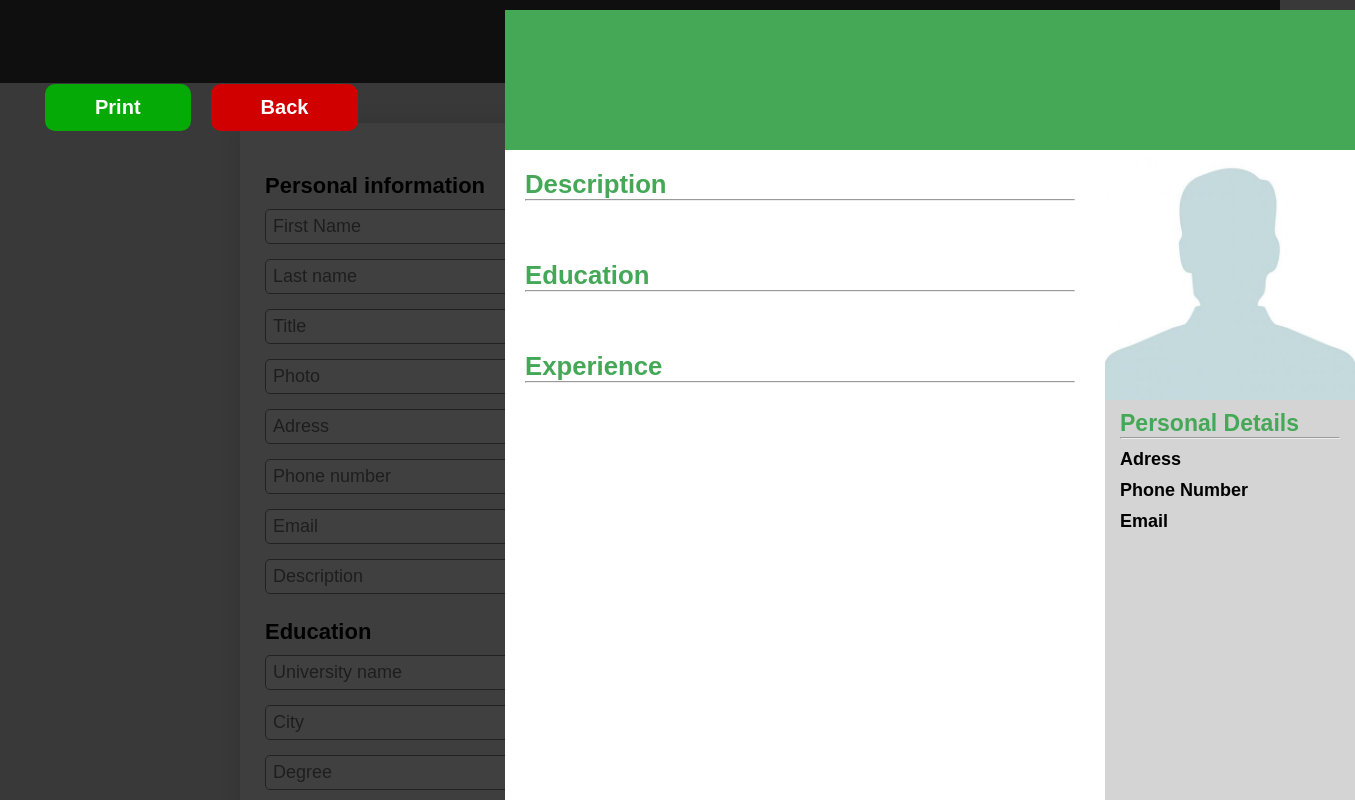
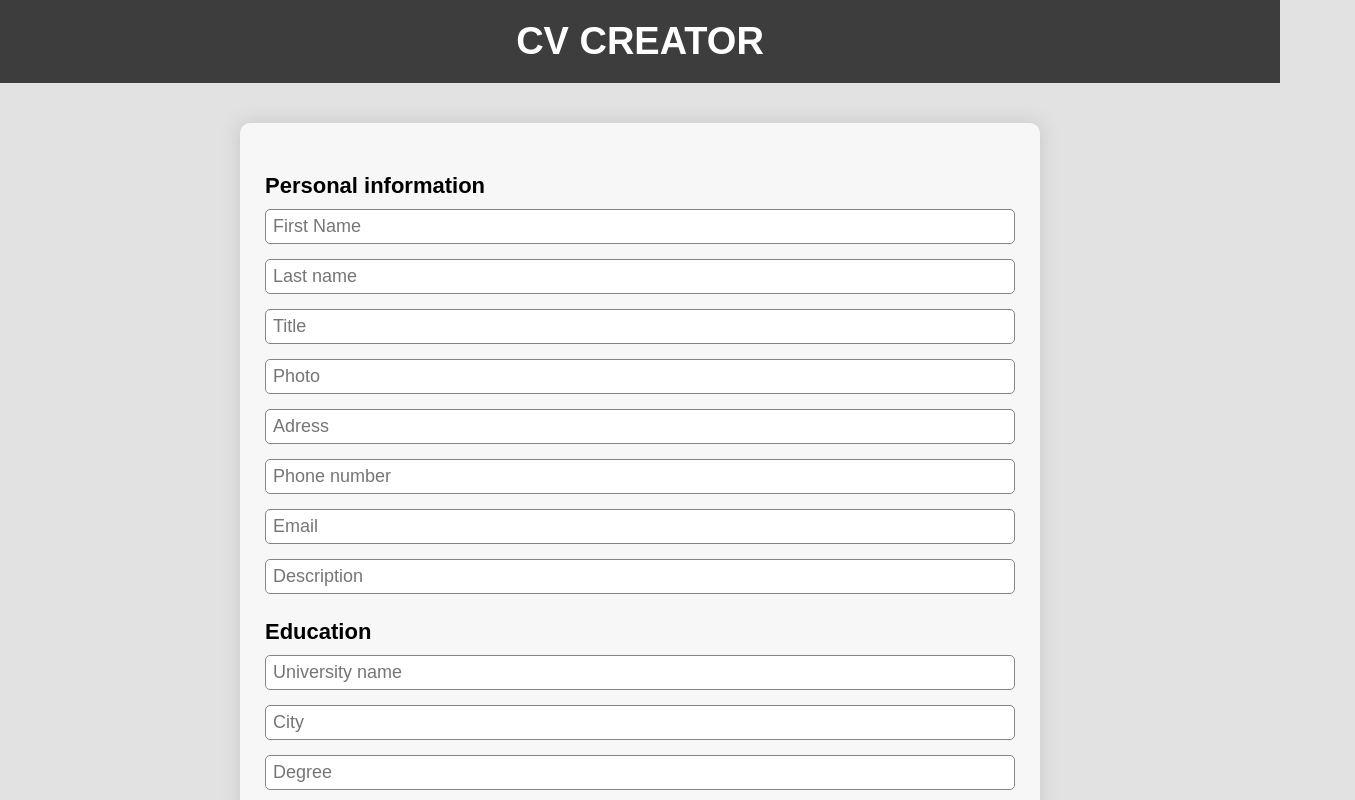
Before and after one commit to bernardkrehula/React-cv-creator, a React (Vite) app in the folder my-app/: page / in a window 1280 px wide. Shown: the top 800 px of the page, 1355 px wide, since content can reach past the window. Built offline with nearby package versions, Linux system fonts and the light colour scheme.

Commit message:
Show preview onClick

```diff
--- a/my-app/src/App.jsx
+++ b/my-app/src/App.jsx
@@ -8,6 +8,7 @@ import SinglePreview from './SinglePreview';
 function App() {
   const [ formInfo, setFormInfo ] = useState({});
   const [ inputValue, resetInputValue ] = useState('');
+  const [ preview, setPreview ] = useState(false);
   const initialized = useRef(false);
 
   useEffect(() => {
@@ -88,6 +89,9 @@ function App() {
         }
       }
     )
+    setPreview(prev => !prev);
+  }
+  const handleBackPreview = () => {
 
   }
   setTimeout(() => {
@@ -139,7 +143,7 @@ function App() {
           }>Preview</SingleBtn>
           <SingleBtn variation='reset'>Reset</SingleBtn>
         </div>
-        <SinglePreview formInfo={formInfo}/>
+        {preview ? <SinglePreview formInfo={formInfo}/> : ''}
       </div>
     </>
   )
--- a/my-app/src/SingleBtn.css
+++ b/my-app/src/SingleBtn.css
@@ -31,10 +31,20 @@
     background-color: #d10000;
 }
 .printBtn{
+    display: flex;
     background-color: rgb(6, 170, 6);
     padding: 12px 50px;
 }
+.printBtn:hover{
+    transition: 0.1s ease-in-out;
+    background-color: green;
+}
 .exitBtn{
-    background-color: #d10000;
+    display: flex;
+    background-color: #dc0000;
     padding: 12px 50px;
 }
+.exitBtn:hover{
+    transition: 0.1s ease-in-out;
+    background-color: #c20101;
+}
--- a/my-app/src/SinglePreview.css
+++ b/my-app/src/SinglePreview.css
@@ -60,3 +60,6 @@
     position: absolute;
     left: -200px;
 }
+.printBtns svg{
+    margin-right: 10px;
+}
--- a/my-app/src/SinglePreview.jsx
+++ b/my-app/src/SinglePreview.jsx
@@ -6,8 +6,8 @@ const SinglePreview = ({formInfo}) => {
         <>
             <div className="main-preview">
                 <div className="printBtns">
-                    <SingleBtn variation='printBtn'>Print</SingleBtn>
-                    <SingleBtn variation='exitBtn'>Back</SingleBtn>
+                    <SingleBtn variation='printBtn'><svg  xmlns="http://www.w3.org/2000/svg"  width="24"  height="24"  viewBox="0 0 24 24"  fill="none"  stroke="currentColor"  stroke-width="2"  stroke-linecap="round"  stroke-linejoin="round"  class="icon icon-tabler icons-tabler-outline icon-tabler-printer"><path stroke="none" d="M0 0h24v24H0z" fill="none"/><path d="M17 17h2a2 2 0 0 0 2 -2v-4a2 2 0 0 0 -2 -2h-14a2 2 0 0 0 -2 2v4a2 2 0 0 0 2 2h2" /><path d="M17 9v-4a2 2 0 0 0 -2 -2h-6a2 2 0 0 0 -2 2v4" /><path d="M7 13m0 2a2 2 0 0 1 2 -2h6a2 2 0 0 1 2 2v4a2 2 0 0 1 -2 2h-6a2 2 0 0 1 -2 -2z" /></svg>Print</SingleBtn>
+                    <SingleBtn variation='exitBtn'><svg  xmlns="http://www.w3.org/2000/svg"  width="24"  height="24"  viewBox="0 0 24 24"  fill="none"  stroke="currentColor"  stroke-width="2"  stroke-linecap="round"  stroke-linejoin="round"  class="icon icon-tabler icons-tabler-outline icon-tabler-arrow-back-up"><path stroke="none" d="M0 0h24v24H0z" fill="none"/><path d="M9 14l-4 -4l4 -4" /><path d="M5 10h11a4 4 0 1 1 0 8h-1" /></svg>Back</SingleBtn>
                 </div>
                 <div className="main-info">
                     <div className="green-space"/>
```
